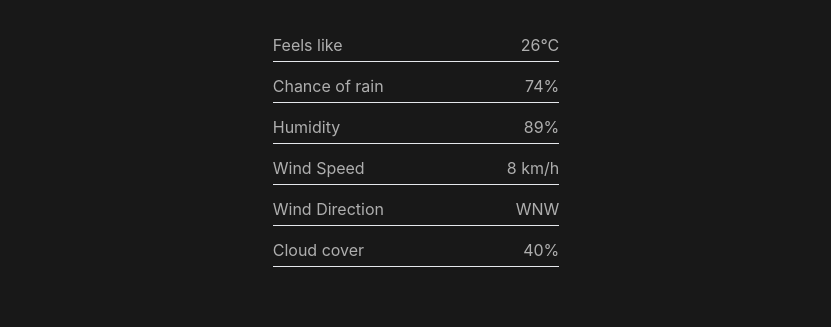
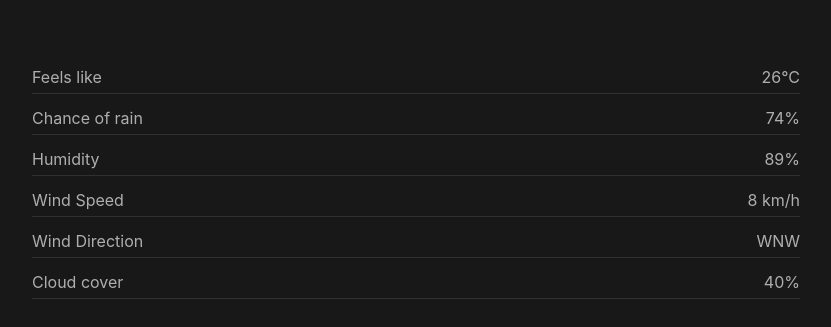
Before and after one commit to emeibech/weather-fe, a website built with Vite: page index.html in a window 1280 px wide. Shown: the part 303-630 px from the top of the page, without its empty margins (224-1055 px from the left). Built offline with nearby package versions, Linux system fonts and the light colour scheme.

Commit message:
Modify style to accomodate new changes

```diff
--- a/src/style.css
+++ b/src/style.css
@@ -30,12 +30,12 @@ body {
 }
 
 #app {
+  min-width: min(85%, 768px);
   max-width: 1280px;
   margin: 0 auto;
-  text-align: center;
   display: flex;
   flex-direction: column;
-  gap: 1rem;
+  gap: 2rem;
 }
 
 button {
@@ -66,3 +66,7 @@ header div:hover,
 header div:active {
   filter: drop-shadow(1px 1px 1px rgb(255, 180, 255));
 }
+
+[data-name="infoContainer"] {
+  border-color: rgba(255, 255, 255, 0.1);
+}
```
